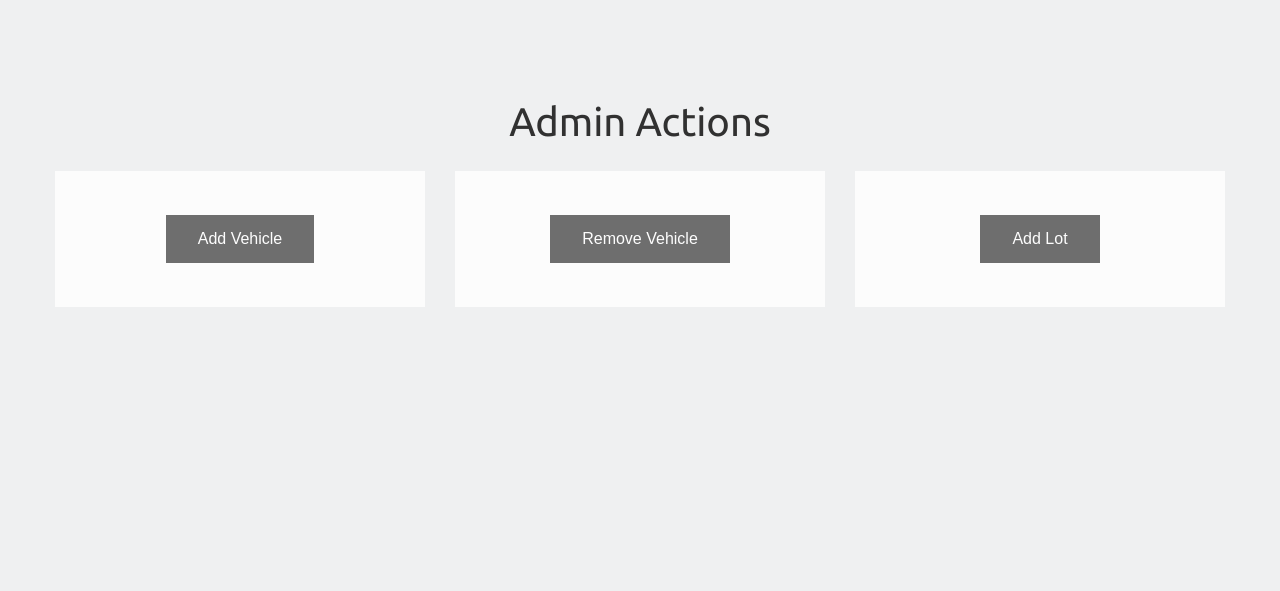
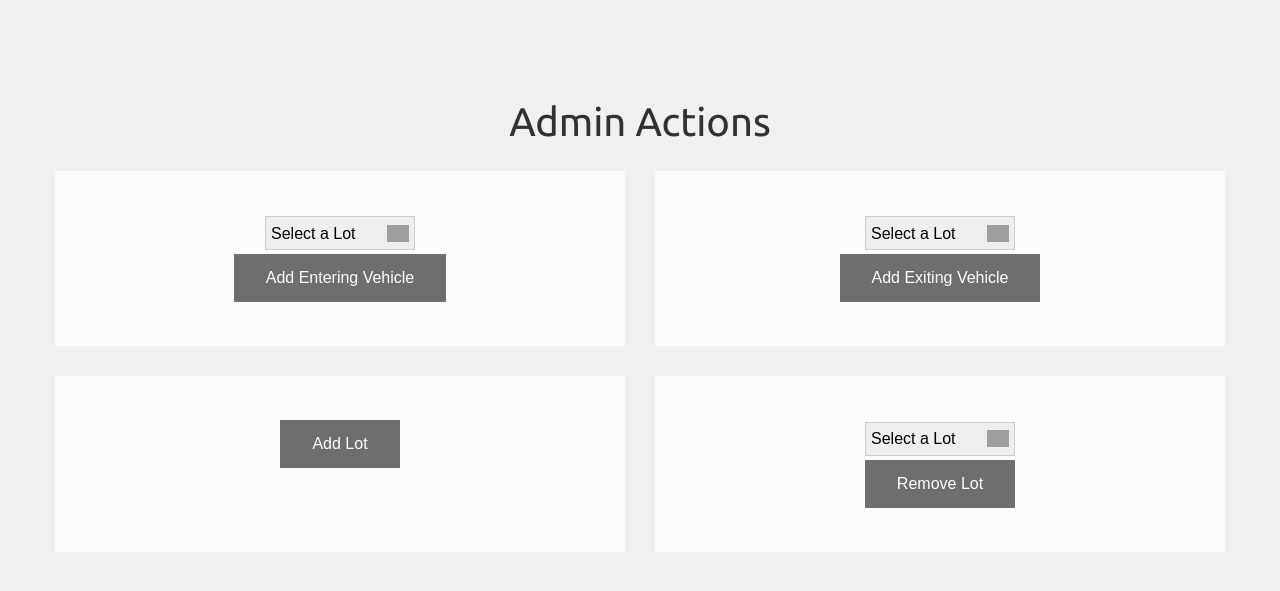
Before and after one commit to JosephMart/CSCE-315-P2, a PHP site: page /Admin.php in a window 1280 px wide. Shown: the part 83-674 px from the top of the page. Run offline with PHP 8.4, Linux system fonts and the light colour scheme; tables that the repository leaves empty hold one stand-in row (values such as "Sample post"); some libraries are stand-ins or nearby versions; grey boxes are pictures that could not be loaded.

Commit message:
Admin page completed

```diff
--- a/schema.sql
+++ b/schema.sql
@@ -90,7 +90,7 @@ ALTER TABLE `Vehicle`
 -- Constraints for table `Vehicle`
 --
 ALTER TABLE `Vehicle`
-  ADD CONSTRAINT `Vehicle_ibfk_1` FOREIGN KEY (`lot_id`) REFERENCES `ParkingLot` (`id`);
+  ADD CONSTRAINT `Vehicle_ibfk_1` FOREIGN KEY (`lot_id`) REFERENCES `ParkingLot` (`id`) ON DELETE CASCADE;
 COMMIT;
 
 /*!40101 SET CHARACTER_SET_CLIENT=@OLD_CHARACTER_SET_CLIENT */;
--- a/src/app/Admin.php
+++ b/src/app/Admin.php
@@ -9,58 +9,58 @@
     <div class="section">
         <h1 class="title">Admin Actions</h1>
 
-        <div class="grid-container-3">
+        <div class="grid-container grid-container-2">
             <div>
-                <button class="button">Add Vehicle</button>
+                <select class="select-lot" id="add-vehicle-lot">
+                    <option selected disabled hidden>Select a Lot</option>
+                </select>
+                <br>
+                <button class="button" onclick="addVehicle()">Add Entering Vehicle</button>
             </div>
             <div>
-                <button class="button">Remove Vehicle</button>
+                <select class="select-lot" id="exit-vehicle-lot">
+                    <option selected disabled hidden>Select a Lot</option>
+                </select>
+                <br>
+                <button class="button" onclick="ExitingVehicle()">Add Exiting Vehicle</button>
             </div>
             <div>
                 <button id="myBtn" class="button">Add Lot</button>
+            </div>
+            <div>
+                <select class="select-lot" id="remove-lot">
+                    <option selected disabled hidden>Select a Lot</option>
+                </select>
+                <br>
+                <button id="myBtn" class="button" onclick="RemoveLot()">Remove Lot</button>
             </div>
         </div>
     </div>
 
 
-<!--    <div id="note">-->
-<!--        You smell good.<a id="close">[close]</a>-->
-<!--    </div>-->
-
-
     <div id="myModal" class="modal">
-
         <!-- Modal content -->
         <div class="modal-content">
             <div class="modal-header">
                 <span class="close">&times;</span>
-                <h2>Modal Header</h2>
+                <h2>Add Lot</h2>
             </div>
             <div class="modal-body">
-                <p>Some text in the Modal Body</p>
-                <p>Some other text...</p>
+                <input type="text" placeholder="Lot Name" id="add-lot">
+                <button id="myBtn" class="button" onclick="AddLot()">Add Lot</button>
             </div>
-<!--            <div class="modal-footer">-->
-<!--                <h3>Modal Footer</h3>-->
-<!--            </div>-->
         </div>
-
     </div>
 
     <script>
-        // close = document.getElementById("close");
-        // close.addEventListener('click', function() {
-        //     note = document.getElementById("note");
-        //     note.style.display = 'none';
-        // }, false);
         // Get the modal
-        var modal = document.getElementById('myModal');
+        let modal = document.getElementById('myModal');
 
         // Get the button that opens the modal
-        var btn = document.getElementById("myBtn");
+        let btn = document.getElementById("myBtn");
 
         // Get the <span> element that closes the modal
-        var span = document.getElementsByClassName("close")[0];
+        let span = document.getElementsByClassName("close")[0];
 
         // When the user clicks the button, open the modal
         btn.onclick = function() {
@@ -77,6 +77,81 @@
             if (event.target == modal) {
                 modal.style.display = "none";
             }
+        };
+
+        // Get Lot names and add them to dropdown
+        function lotFetch() {
+            apiPost("Lots", {}, function (resp) {
+                let dropdowns = document.getElementsByClassName('select-lot');
+                for (let i = 0; i < dropdowns.length; i++) {
+                    let node = dropdowns[i];
+                    node.options.length = 1;
+
+                    for (let lot of resp) {
+                        let opt = document.createElement('option');
+                        opt.value = lot.id;
+                        opt.innerHTML = lot.name;
+                        node.appendChild(opt);
+                    }
+                }
+            });
+        }
+        lotFetch();
+
+        // Add a Vehicle
+        function addVehicle() {
+            let lotId = parseInt(document.getElementById('add-vehicle-lot').value, 10);
+            let body = { lotId };
+
+            if (lotId) {
+                apiPost("AddVehicle", body, function (resp) {
+                    if (resp.status === SUCCESS) {
+                        alert('Successfully incremented vehicle to lot');
+                    }
+                });
+            }
+        }
+
+        function ExitingVehicle() {
+            let lotId = parseInt(document.getElementById('exit-vehicle-lot').value, 10);
+            let body = { lotId };
+
+            if (lotId) {
+                apiPost("ExitingVehicle", body, function (resp) {
+                    if (resp.status === SUCCESS) {
+                        alert('Successfully added exiting vehicle to lot');
+                    }
+                });
+            }
+        }
+
+        function RemoveLot() {
+            let lotId = parseInt(document.getElementById('remove-lot').value, 10);
+            let body = { lotId };
+
+            if (lotId) {
+                apiPost("RemoveLot", body, function (resp) {
+                    if (resp.status === SUCCESS) {
+                        alert('Successfully removed lot');
+                        lotFetch();
+                    }
+                });
+            }
+        }
+
+        function AddLot() {
+            let lotName = document.getElementById('add-lot').value;
+            let body = { lotName };
+
+            if (lotName) {
+                apiPost("AddLot", body, function (resp) {
+                    if (resp.status === SUCCESS) {
+                        modal.style.display = "none";
+                        lotFetch();
+                        alert('Successfully added lot');
+                    }
+                });
+            }
         }
     </script>
 </div>
--- a/src/app/Lot.php
+++ b/src/app/Lot.php
@@ -8,7 +8,7 @@
 <div class="container">
     <div class="section">
         <h1 class="title" id="title">NO DATA FOUND</h1>
-        <div class="grid-container-5">
+        <div class="grid-container grid-container-5">
             <div>
                 <h1 class="grid-title">Total In</h1>
                 <p class="grid-count" id="totalIn"></p>
--- a/src/app/api/Endpoints.php
+++ b/src/app/api/Endpoints.php
@@ -19,7 +19,11 @@ $ENDPOINTS = [
     "LotInfo" => "LotInfo",
     "OverallData" => "OverallData",
     "Lots" => "Lots",
-    "LotPrediction" => "LotPrediction"
+    "LotPrediction" => "LotPrediction",  # TODO
+    "AddVehicle" => "AddVehicle",
+    "ExitingVehicle" => "ExitingVehicle",
+    "AddLot" => "AddLot",  # TODO
+    "RemoveLot" => "RemoveLot",
 ];
 
 /* Endpoints Handlers */
@@ -40,6 +44,7 @@ function LotInfo($body)
     $end = $body['end'];
     return json_encode(GetOverallLotData($LOT_ID, $start, $end));
 }
+
 
 /**
  * Get Overall Stats and Week graph data
@@ -63,6 +68,62 @@ function LotPrediction($body)
 {
     $LOT_ID = $body["lotId"];
     return $LOT_ID;
+}
+
+/**
+ * Add a vehicle
+ * @param $body
+ * @return int
+ */
+function AddVehicle($body)
+{
+    $LOT_ID = $body["lotId"];
+    VehicleEntering($LOT_ID);
+    return json_encode([
+        "status" => "success"
+    ]);
+}
+
+/**
+ * Remove a vehicle
+ * @param $body
+ * @return int
+ */
+function ExitingVehicle($body)
+{
+    $LOT_ID = $body["lotId"];
+    VehicleExiting($LOT_ID);
+    return json_encode([
+        "status" => "success"
+    ]);
+}
+
+/**
+ * Add Lot
+ * @param $body
+ * @return int
+ */
+function AddLot($body)
+{
+    $LOT_NAME = $body["lotName"];
+    InsertLot($LOT_NAME);
+    return json_encode([
+        "status" => "success"
+    ]);
+}
+
+/**
+ * Remove Lot
+ * @param $body
+ * @return int
+ */
+function RemoveLot($body)
+{
+    $LOT_ID = $body["lotId"];
+    DeleteLot($LOT_ID);
+    return json_encode([
+        "status" => "success"
+    ]);
 }
 
 /* Util Functions */
--- a/src/app/api/Queries.php
+++ b/src/app/api/Queries.php
@@ -11,6 +11,48 @@
 
 include_once "CommonMethods.php";
 $COMMON = new Common(false);
+
+function VehicleEntering($lotid) {
+    global $COMMON;
+
+    $sql = <<< SQL
+    INSERT INTO `Vehicle` (`id`, `time`, `entering`, `lot_id`)
+    VALUES (NULL, CURRENT_TIMESTAMP, '1', {$lotid});
+SQL;
+    $COMMON->executeQuery($sql, $_SERVER["SCRIPT_NAME"]);
+
+}
+
+function VehicleExiting($lotid) {
+    global $COMMON;
+
+    $sql = <<< SQL
+    INSERT INTO `Vehicle` (`id`, `time`, `entering`, `lot_id`)
+    VALUES (NULL, CURRENT_TIMESTAMP, '0', {$lotid});
+SQL;
+    $COMMON->executeQuery($sql, $_SERVER["SCRIPT_NAME"]);
+}
+
+function DeleteLot($lotid) {
+    global $COMMON;
+
+    $sql = <<< SQL
+    DELETE from `ParkingLot`
+    WHERE id = {$lotid};
+SQL;
+    $COMMON->executeQuery($sql, $_SERVER["SCRIPT_NAME"]);
+}
+
+function InsertLot($lotName) {
+    global $COMMON;
+
+    $sql = <<< SQL
+    INSERT INTO `ParkingLot` (`id`, `name`, `created_date`)
+    VALUES (NULL, '{$lotName}', CURRENT_TIMESTAMP);
+SQL;
+    $COMMON->executeQuery($sql, $_SERVER["SCRIPT_NAME"]);
+}
+
 
 /**
  * Calculate the mode of an int array
--- a/src/app/assets/css/main.css
+++ b/src/app/assets/css/main.css
@@ -24,6 +24,34 @@ hr {
     border-top: 1px solid #ccc;
     margin: 1em 0;
     padding: 0;
+}
+
+input {
+    border: 5px solid white;
+    -webkit-box-shadow:
+            inset 0 0 8px  rgba(0,0,0,0.1),
+            0 0 16px rgba(0,0,0,0.1);
+    -moz-box-shadow:
+            inset 0 0 8px  rgba(0,0,0,0.1),
+            0 0 16px rgba(0,0,0,0.1);
+    box-shadow:
+            inset 0 0 8px  rgba(0,0,0,0.1),
+            0 0 16px rgba(0,0,0,0.1);
+    padding: 15px;
+    background: rgba(255,255,255,0.5);
+    margin: 0 0 10px 0;
+}
+
+select {
+    width: 150px;
+    padding: 5px 5px 5px 5px;
+    font-size: 16px;
+    border: 1px solid #ccc;
+    height: 34px;
+    -webkit-appearance: none;
+    -moz-appearance: none;
+    appearance: none;
+    background: url(https://image.flaticon.com/icons/svg/60/60995.svg) 96% / 15% no-repeat #eee;
 }
 
 .button {
@@ -84,33 +112,27 @@ hr {
     margin-bottom: 100px;
 }
 
-.grid-container-3 {
+.grid-container {
     display: grid;
-    /*grid-template-columns: auto auto auto;*/
+    grid-template-columns: auto auto auto;
     grid-gap: 30px;
     padding: 0;
     justify-content: space-evenly;
-    grid-template-columns: repeat(3, 1fr);
+}
+
+.grid-container-2 {
+    grid-template-columns: repeat(2, 1fr);
 }
 
 .grid-container-5 {
-    display: grid;
-    /*grid-template-columns: auto auto auto;*/
-    grid-gap: 30px;
-    padding: 0;
-    justify-content: space-evenly;
     grid-template-columns: repeat(5, 1fr);
 }
 
 .grid-container-9 {
-    display: grid;
-    /*grid-template-columns: auto auto auto;*/
-    grid-gap: 30px;
-    padding: 0;
-    /*justify-items: center;*/
     grid-template-columns: repeat(9, 1fr);
 }
-.grid-container-5 > div {
+
+.grid-container > div {
     background-color: rgba(255, 255, 255, 0.8);
     text-align: center;
     padding: 40px 0;
@@ -118,12 +140,9 @@ hr {
     font-size: 30px;
 }
 
-.grid-container-3 > div {
-    background-color: rgba(255, 255, 255, 0.8);
+.grid-container button {
+    /*display: block;*/
     text-align: center;
-    padding: 40px 0;
-    border-spacing: 20px;
-    font-size: 30px;
 }
 
 .grid-title {
@@ -166,21 +185,6 @@ hr {
     font-size: 0;
 }
 
-#note {
-    position: absolute;
-    z-index: 101;
-    top: 0;
-    left: 0;
-    right: 0;
-    background: #fde073;
-    text-align: center;
-    line-height: 2.5;
-    overflow: hidden;
-    -webkit-box-shadow: 0 0 5px black;
-    -moz-box-shadow:    0 0 5px black;
-    box-shadow:         0 0 5px black;
-}
-
 @-webkit-keyframes slideDown {
     0%, 100% { -webkit-transform: translateY(-50px); }
     10%, 90% { -webkit-transform: translateY(0px); }
--- a/src/app/assets/css/modal.css
+++ b/src/app/assets/css/modal.css
@@ -63,6 +63,7 @@
 
 .modal-body {
     padding: 2px 16px;
+    text-align: center;
 }
 
 .modal-footer {
--- a/src/app/assets/js/main.js
+++ b/src/app/assets/js/main.js
@@ -3,7 +3,9 @@ function apiPost(endpoint, body, cb) {
     let xhttp = new XMLHttpRequest();
     xhttp.onreadystatechange = function () {
         if (this.readyState == 4 && this.status == 200) {
-            cb(JSON.parse(this.responseText));
+            if (cb) {
+                cb(JSON.parse(this.responseText));
+            }
         }
     };
 
@@ -102,3 +104,6 @@ function TrendLineGraph(dbData, formatDate) {
         chart.draw(data, options);
     }
 }
+
+// SUCCESS Resononse
+let SUCCESS = 'success';
--- a/src/app/error.php
+++ b/src/app/error.php
@@ -2,7 +2,7 @@
 ini_set('display_errors', 1);
 ini_set('display_startup_errors', 1);
 error_reporting(E_ALL);
-include("api/test.php");
+include("api/Endpoints.php");
 
 // $logger = new Logger();
 // $logger->info('Test log');
--- a/src/app/index.php
+++ b/src/app/index.php
@@ -11,7 +11,7 @@
     <hr>
     <div class="section">
         <h1 class="title">Overall Data</h1>
-        <div class="grid-container-5">
+        <div class="grid-container grid-container-5">
             <div>
                 <h1 class="grid-title">Total In</h1>
                 <p class="grid-count" id="totalIn"></p>
```
Also changed, not shown: src/app/api/AddLot.php (added, +13 -0 lines), src/app/api/AddVehicle.php (added, +13 -0 lines), src/app/api/ExitingVehicle.php (added, +13 -0 lines), src/app/api/RemoveLot.php (added, +13 -0 lines).
